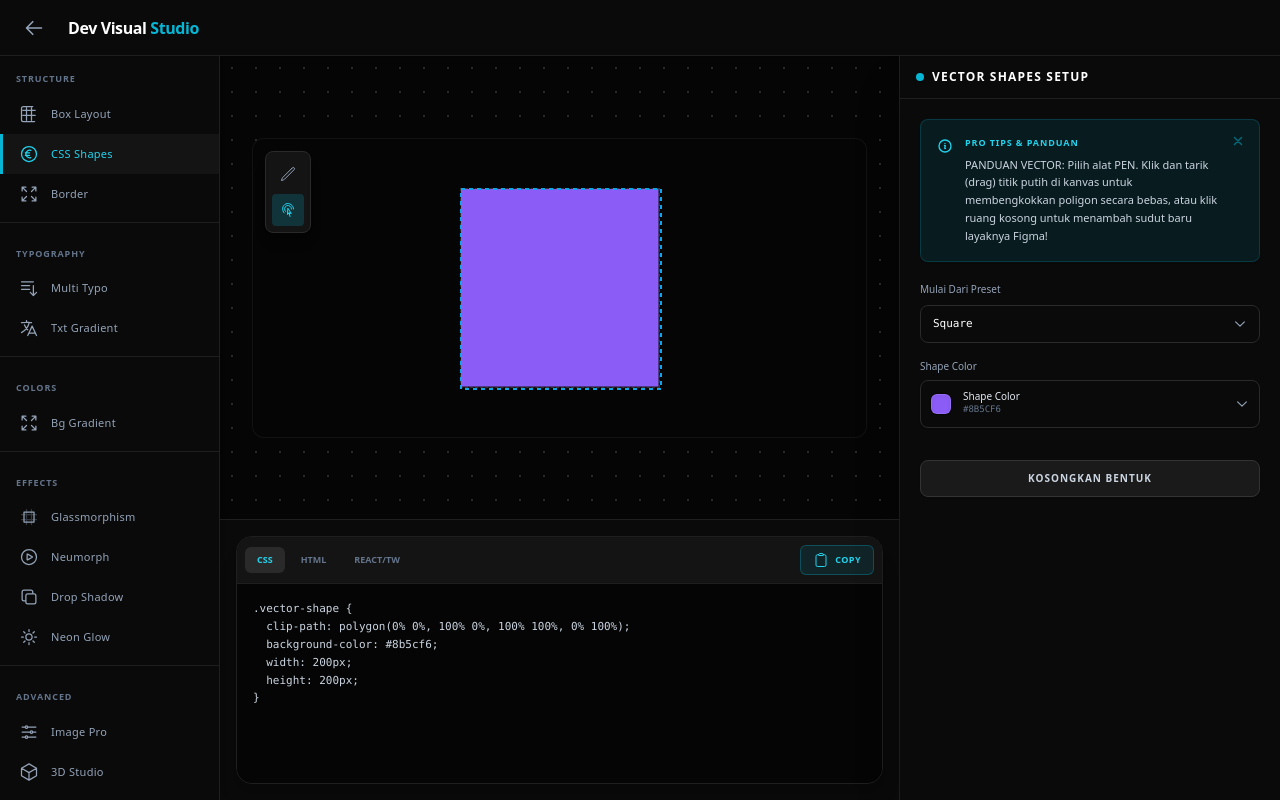
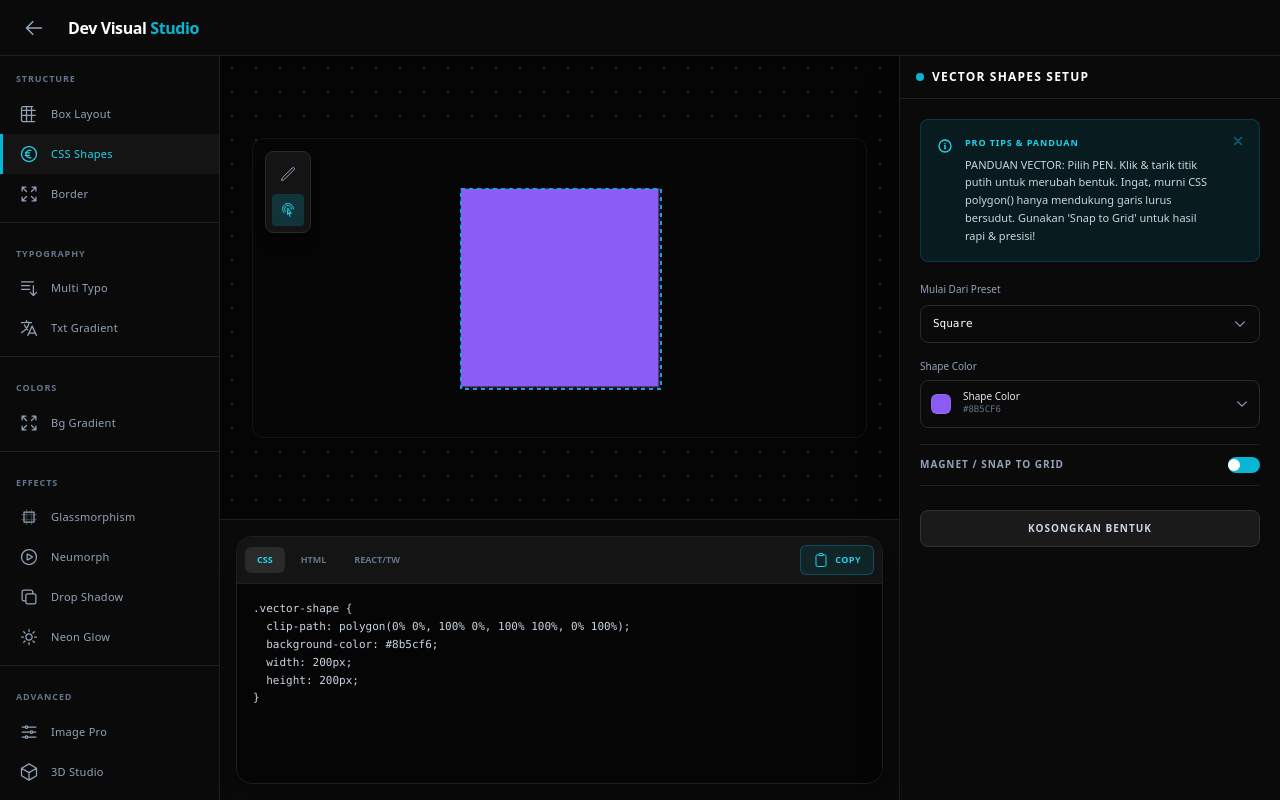
Before and after one commit to Rafli161102/CV-MRR, a Next.js app: page /css-studio in a window 1280 px wide. Both pictures are taken after a click on the button "CSS Shapes". Built offline with nearby package versions, Linux system fonts and the light colour scheme.

Commit message:
Update plugins.jsx

```diff
--- a/src/app/css-studio/_components/plugins.jsx
+++ b/src/app/css-studio/_components/plugins.jsx
@@ -1,14 +1,23 @@
 "use client";
 
-import React, { useState, useEffect, useRef, useCallback } from 'react';
+import React, { useState, useEffect, useRef } from 'react';
 import { Icons } from './icons';
 import { PluginTip, FigmaSlider, FigmaColorPicker, FigmaSelect, FigmaTextInput, FigmaCustomDropdown, WorkspaceLayout, hexToRgb, adjustBrightness, COLOR_PRESETS } from './ui';
 
-// HELPER: Multi-Touch Zoom & Pan untuk Preview Mobile
+// =========================================================================
+// HELPER: Multi-Touch Zoom, Pan, & ROTATE untuk Preview Mobile
+// =========================================================================
 const useMultiTouch = () => {
   const [scale, setScale] = useState(1);
   const [pan, setPan] = useState({ x: 0, y: 0 });
-  const touchRef = useRef({ dist: 0, cx: 0, cy: 0, panX: 0, panY: 0, scale: 1 });
+  const [rotation, setRotation] = useState(0);
+  const touchRef = useRef({ dist: 0, cx: 0, cy: 0, panX: 0, panY: 0, scale: 1, angle: 0, rotation: 0 });
+
+  const getAngle = (touches) => {
+    const dx = touches[0].clientX - touches[1].clientX;
+    const dy = touches[0].clientY - touches[1].clientY;
+    return Math.atan2(dy, dx) * (180 / Math.PI);
+  };
 
   const onTouchStart = (e) => {
     if (e.touches.length === 2) {
@@ -20,6 +29,8 @@ const useMultiTouch = () => {
       touchRef.current.panX = pan.x;
       touchRef.current.panY = pan.y;
       touchRef.current.scale = scale;
+      touchRef.current.angle = getAngle(e.touches);
+      touchRef.current.rotation = rotation;
     }
   };
 
@@ -31,18 +42,29 @@ const useMultiTouch = () => {
       const cx = (e.touches[0].clientX + e.touches[1].clientX) / 2;
       const cy = (e.touches[0].clientY + e.touches[1].clientY) / 2;
 
+      // Calculate Scale (Zoom)
       const scaleDiff = dist / touchRef.current.dist;
       let newScale = touchRef.current.scale * scaleDiff;
-      newScale = Math.max(0.3, Math.min(newScale, 5));
+      newScale = Math.max(0.3, Math.min(newScale, 6));
 
+      // Calculate Pan (Geser)
       const panX = touchRef.current.panX + (cx - touchRef.current.cx);
       const panY = touchRef.current.panY + (cy - touchRef.current.cy);
 
-      setScale(newScale); setPan({ x: panX, y: panY });
+      // Calculate Rotation (Putar)
+      const currentAngle = getAngle(e.touches);
+      let angleDiff = currentAngle - touchRef.current.angle;
+      if (angleDiff > 180) angleDiff -= 360;
+      if (angleDiff < -180) angleDiff += 360;
+      const newRotation = touchRef.current.rotation + angleDiff;
+
+      setScale(newScale); setPan({ x: panX, y: panY }); setRotation(newRotation);
     }
   };
 
-  return { scale, pan, setScale, setPan, onTouchStart, onTouchMove };
+  const resetView = () => { setScale(1); setPan({ x: 0, y: 0 }); setRotation(0); };
+
+  return { scale, pan, rotation, setScale, setPan, setRotation, onTouchStart, onTouchMove, resetView };
 };
 
 export const PluginBackgroundGradient = () => {
@@ -53,7 +75,7 @@ export const PluginBackgroundGradient = () => {
   const preview = <div style={{ background: `linear-gradient(${angle}deg, ${color1}, ${color2})`, borderRadius: '16px', boxShadow: '0 20px 40px rgba(0,0,0,0.3)' }} className="w-full max-w-[320px] aspect-[2/1] transition-all"></div>;
   const controls = (
     <>
-      <PluginTip text="PANDUAN: Gunakan kombinasi warna yang memiliki kontras alami. Atur sudut (angle) untuk mengubah arah transisi warna sehingga gradasi terlihat lebih hidup dan modern." />
+      <PluginTip text="PANDUAN: Gunakan kombinasi warna yang memiliki kontras alami. Atur sudut (angle) untuk mengubah arah transisi warna." />
       <FigmaColorPicker label="Start Color" hexValue={color1} onChange={setColor1} />
       <FigmaColorPicker label="End Color" hexValue={color2} onChange={setColor2} />
       <FigmaSlider label="Angle" min={0} max={360} value={angle} onChange={setAngle} unit="°" />
@@ -75,7 +97,7 @@ export const PluginTextGradient = () => {
   );
   const controls = (
     <>
-      <PluginTip text="PANDUAN: Pilih jenis font yang tebal (Bold/Black) dan gunakan huruf kapital agar efek gradasi warna bisa menyelimuti teks secara utuh." />
+      <PluginTip text="PANDUAN: Pilih jenis font tebal dan gunakan huruf kapital agar efek gradasi warna menyelimuti teks secara utuh." />
       <FigmaTextInput label="Custom Text" value={text} onChange={setText} placeholder="Misal: MRR STUDIO" />
       <FigmaColorPicker label="Start Color" hexValue={color1} onChange={setColor1} />
       <FigmaColorPicker label="End Color" hexValue={color2} onChange={setColor2} />
@@ -90,9 +112,6 @@ const FONTS_DATA = {
   "Serif": [{ name: "Playfair Display", val: "Playfair Display" }, { name: "Merriweather", val: "Merriweather" }, { name: "Lora", val: "Lora" }]
 };
 
-// =========================================================================
-// 1. MULTI TYPO (FIX: HAPUS ZOOM AGAR PREVIEW TIDAK RUSAK/LOMPAT)
-// =========================================================================
 export const PluginTypography = () => {
   const [tab, setTab] = useState('Heading');
 
@@ -149,7 +168,6 @@ export const PluginTypography = () => {
     >{state.text || 'Text'}</div>
   );
 
-  // Murni drag and drop biasa, tanpa dibungkus pan/zoom agar kordinat X dan Y sempurna!
   const preview = (
     <div className="relative w-full h-[300px] flex items-center justify-center overflow-hidden border border-white/5 bg-[#0a0a0a] rounded-xl touch-none">
       <div className="absolute top-2 left-2 px-2 py-1 bg-cyan-500/10 text-cyan-400 text-[8px] font-bold rounded uppercase tracking-widest pointer-events-none z-10">Interactive Canvas</div>
@@ -177,7 +195,7 @@ export const PluginTypography = () => {
 
   const controls = (
     <>
-      <PluginTip text="PANDUAN: Sentuh lalu geser (Drag & Drop) teks di layar preview atas untuk merubah tata letaknya secara bebas! Semua koordinat gesekanmu otomatis dicatat di CSS Output." />
+      <PluginTip text="PANDUAN: Sentuh lalu geser (Drag & Drop) teks di layar preview untuk merubah posisinya. Semua koordinat otomatis dicatat di Output CSS!" />
       <div className="flex bg-[#0a0a0a] p-1 rounded-lg border border-[#2a2a2a] w-full mb-4">
         {['Heading', 'Subheading', 'Paragraph'].map(t => (
           <button key={t} onClick={() => setTab(t)} className={`flex-1 py-2 rounded-md text-[9px] font-bold uppercase transition-all ${tab === t ? 'bg-cyan-500/10 text-cyan-400 border border-cyan-500/30' : 'text-slate-500 hover:text-slate-300'}`}>{t}</button>
@@ -203,7 +221,7 @@ export const PluginLayout = () => {
   const preview = <div style={{ padding: `${padding}px`, borderRadius: `${radius}px`, backgroundColor: '#1a1a1a', color: '#fff', textAlign: 'center', border: '1px solid #333', transition: 'all 0.3s' }}>Box Container</div>;
   const controls = (
     <>
-      <PluginTip text="PANDUAN: Gunakan Padding untuk mengatur ruang bernapas di dalam elemen, dan Border Radius untuk melembutkan sudut-sudut kotak agar tidak kaku." />
+      <PluginTip text="PANDUAN: Gunakan Padding untuk mengatur ruang bernapas di dalam elemen, dan Border Radius untuk melembutkan sudut kotak." />
       <FigmaSlider label="Padding" min={0} max={100} value={padding} onChange={setPadding} unit="px" />
       <FigmaSlider label="Border Radius" min={0} max={100} value={radius} onChange={setRadius} unit="px" />
     </>
@@ -219,7 +237,7 @@ export const PluginBorder = () => {
   const preview = <div style={{ width: 180, height: 120, border: `${width}px ${style} ${color}`, borderRadius: `${radius}px`, backgroundColor: 'rgba(255,255,255,0.02)', transition: 'all 0.2s' }}></div>;
   const controls = (
     <>
-      <PluginTip text="PANDUAN: Pilih ketebalan (width) yang selaras dengan radius lengkungan. Gaya 'dashed' (putus-putus) sangat bagus dipakai untuk kotak desain struk atau kupon." />
+      <PluginTip text="PANDUAN: Pilih ketebalan (width) yang selaras dengan radius lengkungan. Gaya 'dashed' (putus-putus) sangat bagus dipakai untuk desain kupon." />
       <FigmaColorPicker label="Border Color" hexValue={color} onChange={setColor} />
       <FigmaSelect label="Style" options={['solid', 'dashed', 'dotted', 'double']} value={style} onChange={setStyle} />
       <FigmaSlider label="Border Width" min={1} max={30} value={width} onChange={setWidth} unit="px" />
@@ -230,12 +248,11 @@ export const PluginBorder = () => {
 };
 
 // =========================================================================
-// 2. VECTOR NODE EDITOR (PEN TOOL LAYAKNYA FIGMA/ILLUSTRATOR)
+// 2. VECTOR NODE EDITOR (PEN TOOL + SNAP TO GRID)
 // =========================================================================
 const SHAPES_DATA = {
   "Polygon Base": [{ name: "Triangle", val: "triangle" }, { name: "Square", val: "square" }, { name: "Hexagon", val: "hexagon" }]
 };
-
 const PRESET_NODES = {
   "triangle": [{id:1, x:50, y:0}, {id:2, x:0, y:100}, {id:3, x:100, y:100}],
   "square": [{id:1, x:0, y:0}, {id:2, x:100, y:0}, {id:3, x:100, y:100}, {id:4, x:0, y:100}],
@@ -245,33 +262,33 @@ const PRESET_NODES = {
 export const PluginShapes = () => {
   const [shapeVal, setShapeVal] = useState("square");
   const [color, setColor] = useState('#8b5cf6');
-
   const [nodes, setNodes] = useState(PRESET_NODES["square"]);
+  const [snapToGrid, setSnapToGrid] = useState(true); // FIX Tumpang Tindih Vector: Fitur Magnet/Snap
   const { scale, pan, onTouchStart, onTouchMove } = useMultiTouch();
 
-  const [activeTool, setActiveTool] = useState('pan'); // 'pan' atau 'pen'
+  const [activeTool, setActiveTool] = useState('pan');
   const [draggingNode, setDraggingNode] = useState(null);
   const [isDraggingPan, setIsDraggingPan] = useState(false);
   const [dragStart, setDragStart] = useState({ x: 0, y: 0 });
 
   useEffect(() => { setNodes(PRESET_NODES[shapeVal] || []); }, [shapeVal]);
 
+  const snapCoordinate = (val) => snapToGrid ? Math.round(val / 5) * 5 : Math.round(val);
+
   const handlePointerDownCanvas = (e) => {
     if (activeTool === 'pan') {
       setIsDraggingPan(true); setDragStart({ x: e.clientX - pan.x, y: e.clientY - pan.y }); e.currentTarget.setPointerCapture(e.pointerId);
     } else if (activeTool === 'pen') {
       const rect = e.currentTarget.getBoundingClientRect();
-      const xPercent = Math.round((((e.clientX - rect.left) / scale) / 200) * 100);
-      const yPercent = Math.round((((e.clientY - rect.top) / scale) / 200) * 100);
-      const newNode = { id: Date.now(), x: Math.max(0, Math.min(100, xPercent)), y: Math.max(0, Math.min(100, yPercent)) };
+      const xPercent = (((e.clientX - rect.left) / scale) / 200) * 100;
+      const yPercent = (((e.clientY - rect.top) / scale) / 200) * 100;
+      const newNode = { id: Date.now(), x: Math.max(0, Math.min(100, snapCoordinate(xPercent))), y: Math.max(0, Math.min(100, snapCoordinate(yPercent))) };
       setNodes([...nodes, newNode]);
     }
   };
 
   const handlePointerDownNode = (e, id) => {
-    if (activeTool === 'pen') {
-      e.stopPropagation(); setDraggingNode(id); e.currentTarget.setPointerCapture(e.pointerId);
-    }
+    if (activeTool === 'pen') { e.stopPropagation(); setDraggingNode(id); e.currentTarget.setPointerCapture(e.pointerId); }
   };
 
   const handlePointerMove = (e) => {
@@ -279,9 +296,9 @@ export const PluginShapes = () => {
       setPan({ x: e.clientX - dragStart.x, y: e.clientY - dragStart.y });
     } else if (draggingNode) {
       const rect = e.currentTarget.getBoundingClientRect();
-      const xPercent = Math.round((((e.clientX - rect.left) / scale) / 200) * 100);
-      const yPercent = Math.round((((e.clientY - rect.top) / scale) / 200) * 100);
-      setNodes(nodes.map(n => n.id === draggingNode ? { ...n, x: Math.max(0, Math.min(100, xPercent)), y: Math.max(0, Math.min(100, yPercent)) } : n));
+      const xPercent = (((e.clientX - rect.left) / scale) / 200) * 100;
+      const yPercent = (((e.clientY - rect.top) / scale) / 200) * 100;
+      setNodes(nodes.map(n => n.id === draggingNode ? { ...n, x: Math.max(0, Math.min(100, snapCoordinate(xPercent))), y: Math.max(0, Math.min(100, snapCoordinate(yPercent))) } : n));
     }
   };
 
@@ -308,25 +325,15 @@ export const PluginShapes = () => {
           style={{ width: '200px', height: '200px', backgroundColor: 'rgba(255,255,255,0.05)', border: '1px dashed #333' }}
           onPointerDown={handlePointerDownCanvas} onPointerMove={handlePointerMove} onPointerUp={handlePointerUp} onPointerCancel={handlePointerUp}
         >
-          {/* Main Shape */}
+          {snapToGrid && activeTool === 'pen' && <div className="absolute inset-0 pointer-events-none opacity-20" style={{ backgroundImage: 'linear-gradient(#ffffff 1px, transparent 1px), linear-gradient(90deg, #ffffff 1px, transparent 1px)', backgroundSize: '10px 10px' }}></div>}
           <div style={{ backgroundColor: color, width: '100%', height: '100%', clipPath: `polygon(${polyString})`, pointerEvents: 'none' }} />
-
-          {/* Vector Pen Overlay (Garis Biru & Titik) */}
           <svg className="absolute inset-0 w-full h-full pointer-events-none overflow-visible">
             <polygon points={nodes.map(n => `${n.x * 2},${n.y * 2}`).join(' ')} fill="none" stroke="#0ea5e9" strokeWidth="2" strokeDasharray="4 4" />
           </svg>
-
-          {/* Vector Nodes */}
           {activeTool === 'pen' && nodes.map((node, i) => (
-             <div
-                key={node.id}
-                onPointerDown={(e) => handlePointerDownNode(e, node.id)}
-                className="absolute w-3 h-3 bg-white border border-cyan-500 rounded-full shadow-[0_0_5px_rgba(0,0,0,0.5)] cursor-grab active:cursor-grabbing hover:scale-150 transition-transform"
-                style={{ left: `calc(${node.x}% - 6px)`, top: `calc(${node.y}% - 6px)`, zIndex: 50 }}
-                title={`Node ${i+1}`}
-             />
+             <div key={node.id} onPointerDown={(e) => handlePointerDownNode(e, node.id)} className="absolute w-3 h-3 bg-white border border-cyan-500 rounded-full shadow-[0_0_5px_rgba(0,0,0,0.5)] cursor-grab active:cursor-grabbing hover:scale-150 transition-transform" style={{ left: `calc(${node.x}% - 6px)`, top: `calc(${node.y}% - 6px)`, zIndex: 50 }} />
           ))}
-          {nodes.length < 3 && <div className="absolute inset-0 flex items-center justify-center pointer-events-none"><span className="text-[9px] text-slate-500 font-bold tracking-widest uppercase animate-pulse text-center">Klik 3 Titik<br/>Untuk Membuat Polygon</span></div>}
+          {nodes.length < 3 && <div className="absolute inset-0 flex items-center justify-center pointer-events-none"><span className="text-[9px] text-slate-500 font-bold tracking-widest uppercase animate-pulse text-center">Klik 3 Titik<br/>Untuk Polygon</span></div>}
         </div>
       </div>
     </div>
@@ -334,9 +341,15 @@ export const PluginShapes = () => {
 
   const controls = (
     <>
-      <PluginTip text="PANDUAN VECTOR: Pilih alat PEN. Klik dan tarik (drag) titik putih di kanvas untuk membengkokkan poligon secara bebas, atau klik ruang kosong untuk menambah sudut baru layaknya Figma!" />
+      <PluginTip text="PANDUAN VECTOR: Pilih PEN. Klik & tarik titik putih untuk merubah bentuk. Ingat, murni CSS polygon() hanya mendukung garis lurus bersudut. Gunakan 'Snap to Grid' untuk hasil rapi & presisi!" />
       <FigmaCustomDropdown label="Mulai Dari Preset" groups={SHAPES_DATA} value={shapeVal} onChange={setShapeVal} />
       <FigmaColorPicker label="Shape Color" hexValue={color} onChange={setColor} />
+      <div className="flex items-center justify-between py-3 border-t border-b border-[#1f1f1f] mt-4 mb-2">
+         <span className="text-[10px] font-bold text-slate-400 uppercase tracking-widest">Magnet / Snap To Grid</span>
+         <button onClick={() => setSnapToGrid(!snapToGrid)} className={`w-8 h-4 rounded-full transition-colors relative ${snapToGrid ? 'bg-cyan-500' : 'bg-[#333]'}`}>
+            <div className={`w-3 h-3 rounded-full bg-white absolute top-0.5 transition-all ${snapToGrid ? 'left-4.5' : 'left-0.5'}`}></div>
+         </button>
+      </div>
       <button onClick={() => setNodes([])} className="w-full mt-4 py-2.5 bg-[#1a1a1a] hover:bg-red-500/20 border border-[#333] hover:border-red-500/50 text-slate-300 hover:text-white rounded-lg text-[10px] font-bold uppercase tracking-widest transition-colors shadow-sm">Kosongkan Bentuk</button>
     </>
   );
@@ -356,7 +369,7 @@ export const PluginGlassmorphism = () => {
 
   const controls = (
     <>
-      <PluginTip text="PANDUAN: Rahasia efek kaca yang premium: Gunakan opacity rendah (sekitar 10-20%) agar background tembus, namun berikan Blur Intensity yang tinggi (di atas 10px) agar teks di atasnya tetap mudah dibaca." />
+      <PluginTip text="PANDUAN: Rahasia efek kaca yang premium: Gunakan opacity rendah (10-20%) agar tembus pandang, tapi berikan Blur Intensity tinggi agar teks mudah dibaca." />
       <FigmaColorPicker label="Glass Tint" hexValue={color} onChange={setColor} />
       <FigmaSlider label="Opacity" min={1} max={100} value={opacity} onChange={setOpacity} unit="%" />
       <FigmaSlider label="Blur Intensity" min={0} max={50} step={0.5} value={blur} onChange={setBlur} unit="px" />
@@ -377,7 +390,7 @@ export const PluginNeumorphism = () => {
 
   const controls = (
     <>
-      <PluginTip text="PANDUAN: Pilih warna Base Background yang lembut/pastel. Sistem kami secara pintar akan menghitung rumus bayangan terang dan gelap agar efek 3D timbul/cekungnya terlihat natural." />
+      <PluginTip text="PANDUAN: Pilih warna Base Background lembut/pastel. Sistem kami otomatis menghitung rumus bayangan terang dan gelap agar efek 3D terlihat natural." />
       <FigmaColorPicker label="Base Background" hexValue={bg} onChange={setBg} />
       <div className="mb-4">
          <div className="flex bg-[#0a0a0a] p-1 rounded-lg border border-[#2a2a2a]">
@@ -401,7 +414,7 @@ export const PluginShadow = () => {
 
   const controls = (
     <>
-      <PluginTip text="PANDUAN: Tren desain saat ini menyukai bayangan 'Soft Shadow'. Turunkan Opacity (sekitar 10-20%) lalu naikkan Blur Radius dan Y Offset agar elemen seakan-akan melayang elegan." />
+      <PluginTip text="PANDUAN: Tren desain modern menyukai 'Soft Shadow'. Turunkan Opacity lalu naikkan Blur Radius dan Y Offset agar elemen seakan melayang elegan." />
       <FigmaColorPicker label="Shadow Color" hexValue={color} onChange={setColor} />
       <FigmaSlider label="Opacity" min={0} max={100} value={opacity} onChange={setOpacity} unit="%" />
       <FigmaSlider label="X Offset" min={-50} max={50} value={x} onChange={setX} unit="px" />
@@ -422,7 +435,7 @@ export const PluginGlow = () => {
 
   const controls = (
     <>
-      <PluginTip text="PANDUAN: Efek pendaran (Glow) sangat kuat di background hitam. Gunakan warna-warna vibran seperti Cyan, Magenta, atau Neon Green lalu tambah ukuran Blur agar cahaya menyebar alami." />
+      <PluginTip text="PANDUAN: Efek Glow sangat kuat di background hitam. Gunakan warna-warna vibran (Neon Green, dll) lalu tambah ukuran Blur agar cahaya menyebar." />
       <FigmaColorPicker label="Glow Color" hexValue={color} onChange={setColor} />
       <FigmaSlider label="Blur Radius" min={0} max={150} value={blur} onChange={setBlur} unit="px" />
       <FigmaSlider label="Spread Radius" min={0} max={100} value={spread} onChange={setSpread} unit="px" />
@@ -568,7 +581,7 @@ export const PluginAnimation = () => {
 
   const controls = (
     <>
-      <PluginTip text="PANDUAN: Pilih jenis animasi dan ubah Iteration ke 'infinite' jika ingin pergerakan berulang seperti animasi terbang (Floating) atau detak (Pulse)." />
+      <PluginTip text="PANDUAN: Pilih jenis animasi dan ubah Iteration ke 'infinite' jika ingin pergerakan berulang." />
       <FigmaCustomDropdown label="Animation Style" groups={ANIMATION_DATA} value={animType} onChange={setAnimType} />
       <FigmaSlider label="Duration" min={0.1} max={5} step={0.1} value={duration} onChange={setDuration} unit="s" />
       <FigmaSelect label="Timing Function" options={['linear', 'ease', 'ease-in-out', 'ease-in']} value={timing} onChange={setTiming} />
@@ -623,7 +636,7 @@ export const PluginTransitions = () => {
 };
 
 // =========================================================================
-// 3. PIXEL DRAWING (FULL FIX: ROTASI CANVAS, ELEMENT-FROM-POINT DRAWING)
+// 3. PIXEL DRAWING (FULL FIX: ROTASI 2 JARI, ANTI-SALAH CORET, DLL)
 // =========================================================================
 export const PluginPixelDrawing = () => {
   const [gridSize, setGridSize] = useState(16);
@@ -639,9 +652,8 @@ export const PluginPixelDrawing = () => {
   const [history, setHistory] = useState([Array(256).fill('transparent')]);
   const [step, setStep] = useState(0);
 
-  // Canvas View State
-  const { scale, pan, onTouchStart, onTouchMove } = useMultiTouch();
-  const [rotation, setRotation] = useState(0); // FIX: Canvas Rotation!
+  // FIX ZOOM & PUTAR CANVAS: Menggunakan Hook 2 Jari
+  const { scale, pan, rotation, setScale, setPan, onTouchStart, onTouchMove, resetView } = useMultiTouch();
 
   const [activeTool, setActiveTool] = useState('draw');
   const [isDraggingPan, setIsDraggingPan] = useState(false);
@@ -651,7 +663,7 @@ export const PluginPixelDrawing = () => {
   useEffect(() => {
     const safeGrid = Math.min(Math.max(gridSize, 8), 64);
     const newEmpty = Array(safeGrid * safeGrid).fill('transparent');
-    setHistory([newEmpty]); setStep(0); setLocalGridInput(safeGrid.toString());
+    setHistory([newEmpty]); setStep(0); setLocalGridInput(safeGrid.toString()); resetView();
     setOutputSize(Math.max(outputSize, safeGrid));
   }, [gridSize]);
 
@@ -665,6 +677,8 @@ export const PluginPixelDrawing = () => {
   const currentPixels = history[step] || Array(gridSize * gridSize).fill('transparent');
 
   const paintPixel = (index) => {
+    // FIX ANTI-COREt: Kalau tools PAN aktif, tidak boleh gambar!
+    if (activeTool === 'pan') return;
     const newColor = activeTool === 'erase' ? 'transparent' : color;
     if (currentPixels[index] === newColor) return;
     const newPixels = [...currentPixels];
@@ -684,12 +698,13 @@ export const PluginPixelDrawing = () => {
   };
   const addToPalette = () => { if (!palette.includes(color)) setPalette([color, ...palette].slice(0, 15)); };
 
-  // FIX BUG MENGGAMBAR: Menggunakan ElementFromPoint agar tidak meleset saat kanvas diputar/zoom!
+  // FIX DRAWING SAAT ZOOM/PUTAR: Harus mencari elemen apa yang disentuh jari secara eksak!
   const paintByEvent = (e) => {
     if (activeTool === 'pan' || e.touches?.length > 1) return;
+
     let clientX = e.clientX; let clientY = e.clientY;
     if (e.touches && e.touches.length > 0) { clientX = e.touches[0].clientX; clientY = e.touches[0].clientY; }
-    if (!clientX || !clientY) return;
+    if (clientX === undefined || clientY === undefined) return;
 
     const el = document.elementFromPoint(clientX, clientY);
     const idx = el?.getAttribute('data-pixel-index');
@@ -736,7 +751,7 @@ export const PluginPixelDrawing = () => {
     let shadow = [];
     currentPixels.forEach((p, i) => {
       if (p !== 'transparent') {
-        const x = (i % gridSize) * pixelSizePx; const y = Math.floor(i / gridSize) * pSize;
+        const x = (i % gridSize) * pixelSizePx; const y = Math.floor(i / gridSize) * pixelSizePx;
         shadow.push(`${x}px ${y}px ${p}`);
       }
     });
@@ -760,7 +775,6 @@ export const PluginPixelDrawing = () => {
         <button onClick={() => setActiveTool('pan')} className={`w-8 h-8 flex items-center justify-center shrink-0 rounded transition-colors ${activeTool === 'pan' ? 'bg-cyan-500/20 text-cyan-400' : 'text-slate-400 hover:bg-[#1f1f1f]'}`}><div className="w-4 h-4"><Icons.HandPan /></div></button>
       </div>
 
-      {/* CANVAS DENGAN ROTASI */}
       <div style={{ transform: `translate(${pan.x}px, ${pan.y}px) scale(${scale}) rotate(${rotation}deg)`, transition: isDraggingPan ? 'none' : 'transform 0.1s ease-out' }} className="absolute">
         <div className="grid shadow-2xl"
            style={{
@@ -773,8 +787,8 @@ export const PluginPixelDrawing = () => {
           {currentPixels.map((bg, i) => (
             <div
               key={i}
-              data-pixel-index={i} // Ini kunci ElementFromPoint
-              className={`w-full h-full border-[0.5px] pointer-events-none ${isTransparent ? 'border-white/10' : (canvasBgColor==='#ffffff'?'border-black/10':'border-white/20')} hover:bg-black/30`}
+              data-pixel-index={i}
+              className={`w-full h-full border-[0.5px] ${isTransparent ? 'border-white/10' : (canvasBgColor==='#ffffff'?'border-black/10':'border-white/20')} hover:bg-black/30`}
               style={{ backgroundColor: bg !== 'transparent' ? bg : undefined }}
             />
           ))}
@@ -790,10 +804,7 @@ export const PluginPixelDrawing = () => {
 
   const controls = (
     <>
-      <PluginTip text="PANDUAN: Pilih alat PAN (Tangan) agar tidak tercoret saat Zoom 2 Jari! Gunakan slider Rotate untuk memutar kanvas layaknya di Photopea/Ibis Paint." />
-
-      {/* KONTROL PUTAR KANVAS */}
-      <FigmaSlider label="Rotate Canvas" min={-180} max={180} value={rotation} onChange={setRotation} unit="°" />
+      <PluginTip text="PANDUAN: Pilih alat TANGAN agar bebas mencubit & memutar kanvas! Pilih KUAS untuk menggambar. Jika sudah, klik Download untuk hasil akhir HD." />
 
       <div className="mb-4 mt-2">
          <label className="text-[10px] font-medium text-slate-400 block mb-2">Grid Resolusi (Min: 8, Max: 64)</label>
```
